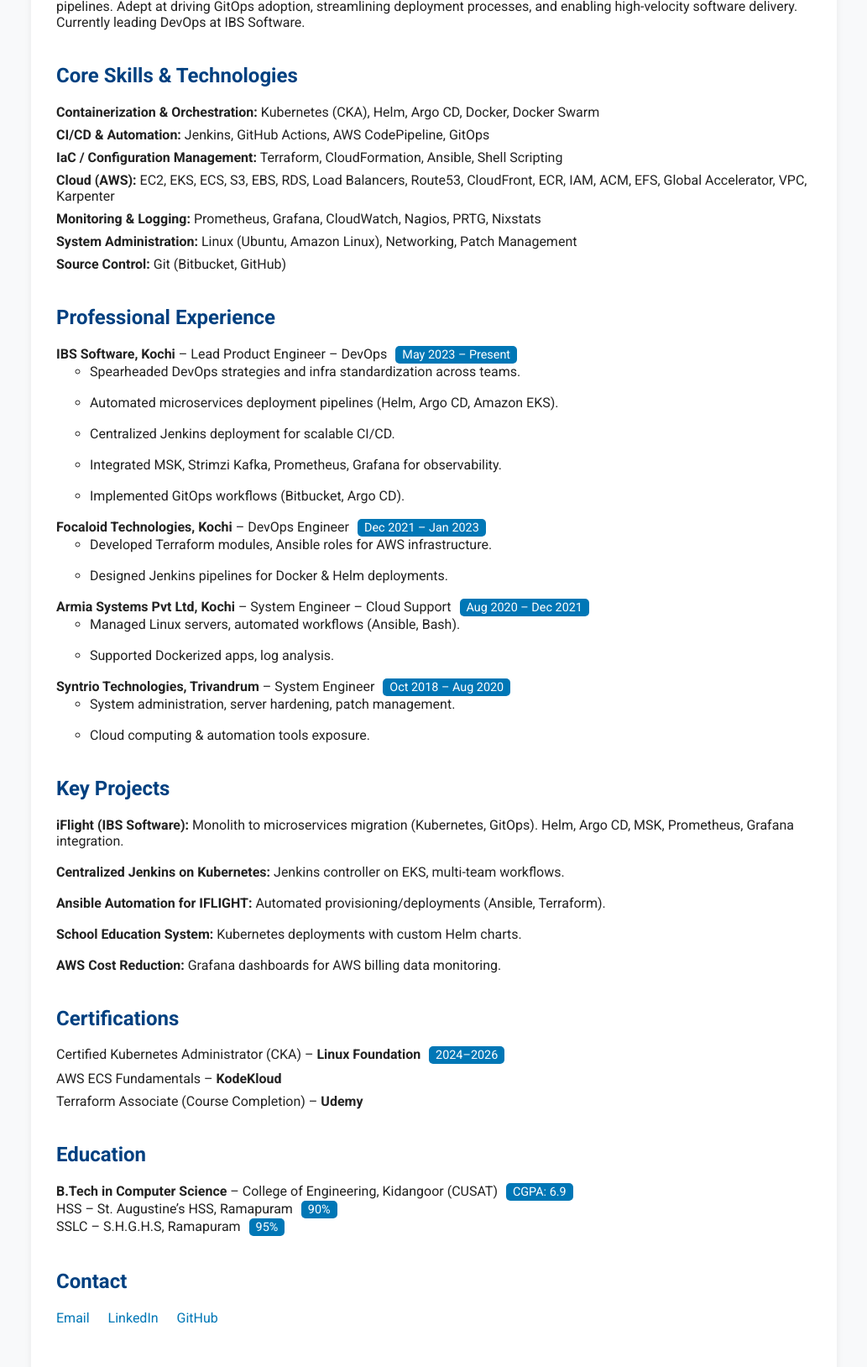
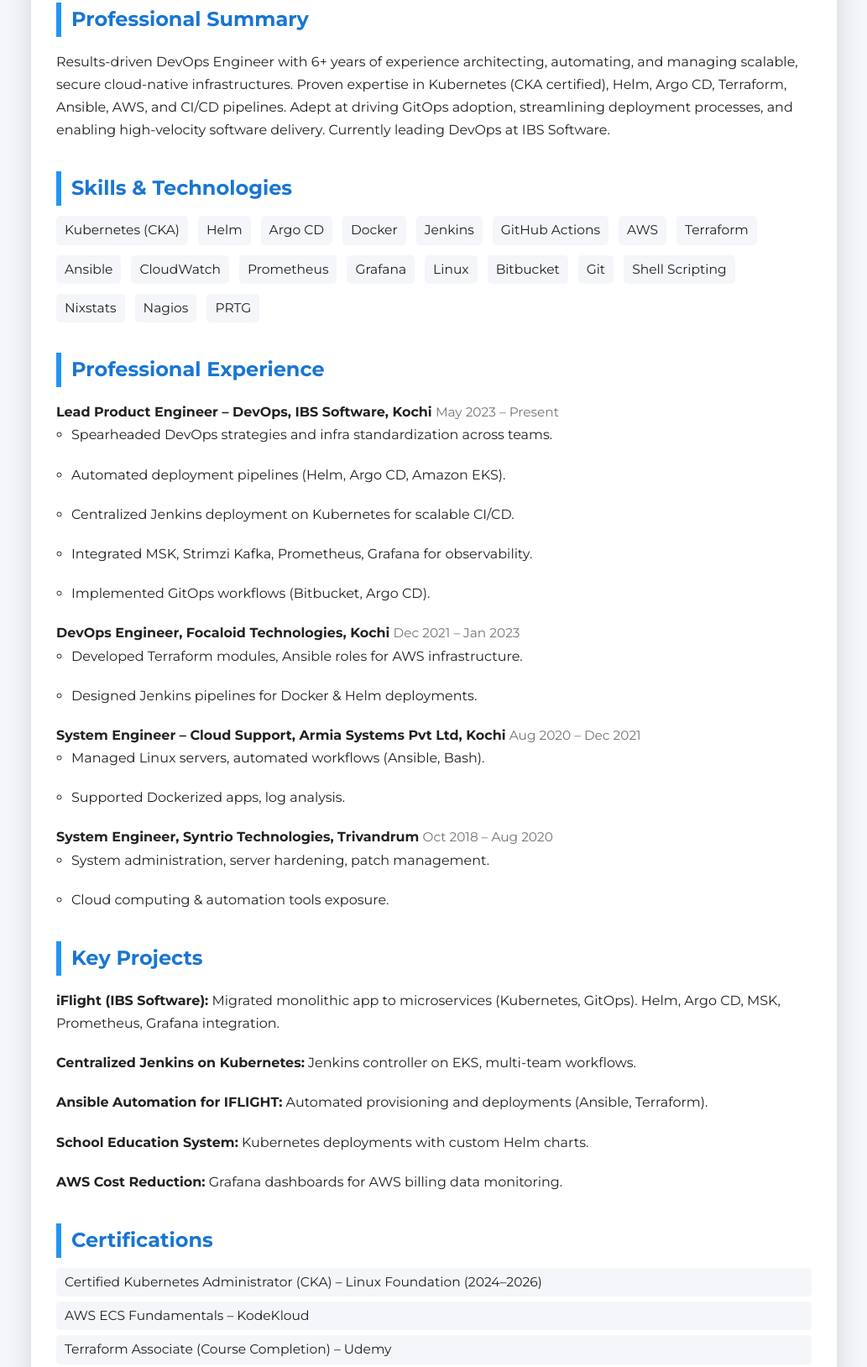
Before and after one commit to sruthymanohar/sruthymanohar.github.io, a plain HTML site: page index.html in a window 1280 px wide. Shown: the part 374-2002 px from the top of the page at 84% size, without its empty margins (123-1156 px from the left). Drawn offline with Linux system fonts and the light colour scheme.

Commit message:
Update index.html

```diff
--- a/index.html
+++ b/index.html
@@ -4,127 +4,176 @@
   <meta charset="UTF-8">
   <title>Sruthy Manohar | Lead DevOps Engineer</title>
   <meta name="viewport" content="width=device-width, initial-scale=1">
-  <meta name="description" content="Sruthy Manohar - Lead DevOps Engineer, CKA Certified, AWS, Kubernetes, Terraform, DevOps Portfolio">
-  <link href="https://fonts.googleapis.com/css?family=Roboto:400,700&display=swap" rel="stylesheet">
+  <meta name="description" content="Sruthy Manohar - Lead DevOps Engineer Portfolio">
+  <link href="https://fonts.googleapis.com/css?family=Montserrat:700,400&display=swap" rel="stylesheet">
   <style>
-    body { font-family: 'Roboto', sans-serif; margin: 0; background: #f8f9fa; color: #222; }
-    .container { max-width: 900px; margin: 50px auto; padding: 30px; background: #fff; border-radius: 10px; box-shadow: 0 2px 10px #0001;}
-    h1, h2, h3 { color: #004080; }
-    .subtitle { color: #333; font-size: 1.2em; }
-    .info { margin: 15px 0 30px 0;}
-    .section { margin-bottom: 40px; }
-    .skills, .exp, .projects, .certs, .edu { list-style: none; padding: 0; }
-    .skills li, .certs li { margin-bottom: 8px; }
-    .exp li, .projects li { margin-bottom: 18px; }
-    .contact a { color: #0077b6; text-decoration: none; margin-right: 18px; }
-    .badge { display: inline-block; background: #0077b6; color: #fff; border-radius: 5px; padding: 2px 8px; font-size: 0.9em; margin-left: 6px;}
-    @media (max-width: 600px) {
-      .container { margin: 0; padding: 10px; border-radius: 0; }
+    :root {
+      --accent: #1976d2;
+      --accent-light: #2196f3;
+      --bg: #f4f6fa;
+      --section-bg: #fff;
+      --text: #222;
+      --gray: #757575;
+    }
+    html, body { margin: 0; padding: 0; background: var(--bg); color: var(--text); font-family: 'Montserrat', sans-serif;}
+    body { line-height: 1.7; }
+    .container { max-width: 900px; margin: 40px auto; padding: 30px; background: var(--section-bg); border-radius: 12px; box-shadow: 0 4px 32px #0002;}
+    .avatar { width: 124px; height: 124px; border-radius: 50%; margin: 0 auto 16px auto; display: block; border: 3px solid var(--accent);}
+    h1 { text-align: center; margin-bottom: 0; color: var(--accent);}
+    .subtitle { text-align: center; color: var(--gray); font-size: 1.1em; margin-bottom: 18px;}
+    .info { text-align: center; margin-bottom: 26px; }
+    .info span { display: inline-block; margin: 0 10px; color: var(--gray);}
+    .info a { color: var(--accent-light); text-decoration: none; margin: 0 4px;}
+    section { margin-bottom: 36px; }
+    h2 { color: var(--accent); border-left: 6px solid var(--accent-light); padding-left: 12px; margin-bottom: 12px;}
+    ul { padding-left: 18px; }
+    .skills-list, .certs-list { display: flex; flex-wrap: wrap; gap: 12px; margin-top: 8px;}
+    .skills-list span, .certs-list span { background: var(--bg); border-radius: 5px; padding: 4px 10px; font-size: 0.97em;}
+    .exp-list, .projects-list { list-style: none; padding: 0;}
+    .exp-list li, .projects-list li { margin-bottom: 20px; }
+    .exp-job {font-weight:600;}
+    .exp-date {color: var(--gray); font-size: 0.96em;}
+    .project-title {font-weight:600;}
+    .certs-list { flex-direction: column; gap: 6px;}
+    .edu-list { list-style: square; padding-left: 20px;}
+    .contact { text-align: center; margin-top: 28px;}
+    .contact a { background: var(--accent); color: #fff; padding: 9px 24px; border-radius: 30px; text-decoration: none; font-weight: 600; display:inline-block; margin: 7px 6px;}
+    @media (max-width: 700px) {
+      .container { padding: 10px; }
+      .avatar { width: 90px; height: 90px;}
     }
   </style>
 </head>
 <body>
   <div class="container">
+    <img src="https://avatars.githubusercontent.com/sruthymanohar" alt="Sruthy Manohar" class="avatar">
     <h1>Sruthy Manohar</h1>
-    <div class="subtitle">Lead DevOps Engineer – AWS | Kubernetes | Terraform | CI/CD</div>
+    <div class="subtitle">
+      Lead DevOps Engineer &bull; Certified Kubernetes Administrator (CKA)
+    </div>
     <div class="info">
-      <span>📍 Kottayam, Kerala, India</span><br>
-      <span>📧 <a href="mailto:mail2sruthymanohar@gmail.com">mail2sruthymanohar@gmail.com</a></span> <br>
+      <span>📍 Kottayam, Kerala, India</span>
+      <span>📧 <a href="mailto:mail2sruthymanohar@gmail.com">mail2sruthymanohar@gmail.com</a></span>
       <span>
         <a href="https://github.com/sruthymanohar">GitHub</a> |
         <a href="https://www.linkedin.com/in/sruthy-manohar-9a9b54150/">LinkedIn</a>
       </span>
     </div>
 
-    <div class="section">
+    <section>
       <h2>Professional Summary</h2>
       <p>
         Results-driven DevOps Engineer with 6+ years of experience architecting, automating, and managing scalable, secure cloud-native infrastructures. Proven expertise in Kubernetes (CKA certified), Helm, Argo CD, Terraform, Ansible, AWS, and CI/CD pipelines. Adept at driving GitOps adoption, streamlining deployment processes, and enabling high-velocity software delivery. Currently leading DevOps at IBS Software.
       </p>
-    </div>
+    </section>
 
-    <div class="section">
-      <h2>Core Skills & Technologies</h2>
-      <ul class="skills">
-        <li><b>Containerization & Orchestration:</b> Kubernetes (CKA), Helm, Argo CD, Docker, Docker Swarm</li>
-        <li><b>CI/CD & Automation:</b> Jenkins, GitHub Actions, AWS CodePipeline, GitOps</li>
-        <li><b>IaC / Configuration Management:</b> Terraform, CloudFormation, Ansible, Shell Scripting</li>
-        <li><b>Cloud (AWS):</b> EC2, EKS, ECS, S3, EBS, RDS, Load Balancers, Route53, CloudFront, ECR, IAM, ACM, EFS, Global Accelerator, VPC, Karpenter</li>
-        <li><b>Monitoring & Logging:</b> Prometheus, Grafana, CloudWatch, Nagios, PRTG, Nixstats</li>
-        <li><b>System Administration:</b> Linux (Ubuntu, Amazon Linux), Networking, Patch Management</li>
-        <li><b>Source Control:</b> Git (Bitbucket, GitHub)</li>
-      </ul>
-    </div>
+    <section>
+      <h2>Skills & Technologies</h2>
+      <div class="skills-list">
+        <span>Kubernetes (CKA)</span>
+        <span>Helm</span>
+        <span>Argo CD</span>
+        <span>Docker</span>
+        <span>Jenkins</span>
+        <span>GitHub Actions</span>
+        <span>AWS</span>
+        <span>Terraform</span>
+        <span>Ansible</span>
+        <span>CloudWatch</span>
+        <span>Prometheus</span>
+        <span>Grafana</span>
+        <span>Linux</span>
+        <span>Bitbucket</span>
+        <span>Git</span>
+        <span>Shell Scripting</span>
+        <span>Nixstats</span>
+        <span>Nagios</span>
+        <span>PRTG</span>
+      </div>
+    </section>
 
-    <div class="section">
+    <section>
       <h2>Professional Experience</h2>
-      <ul class="exp">
+      <ul class="exp-list">
         <li>
-          <b>IBS Software, Kochi</b> – Lead Product Engineer – DevOps <span class="badge">May 2023 – Present</span>
+          <span class="exp-job">Lead Product Engineer – DevOps, IBS Software, Kochi</span>
+          <span class="exp-date">May 2023 – Present</span>
           <ul>
             <li>Spearheaded DevOps strategies and infra standardization across teams.</li>
-            <li>Automated microservices deployment pipelines (Helm, Argo CD, Amazon EKS).</li>
-            <li>Centralized Jenkins deployment for scalable CI/CD.</li>
+            <li>Automated deployment pipelines (Helm, Argo CD, Amazon EKS).</li>
+            <li>Centralized Jenkins deployment on Kubernetes for scalable CI/CD.</li>
             <li>Integrated MSK, Strimzi Kafka, Prometheus, Grafana for observability.</li>
             <li>Implemented GitOps workflows (Bitbucket, Argo CD).</li>
           </ul>
         </li>
         <li>
-          <b>Focaloid Technologies, Kochi</b> – DevOps Engineer <span class="badge">Dec 2021 – Jan 2023</span>
+          <span class="exp-job">DevOps Engineer, Focaloid Technologies, Kochi</span>
+          <span class="exp-date">Dec 2021 – Jan 2023</span>
           <ul>
             <li>Developed Terraform modules, Ansible roles for AWS infrastructure.</li>
             <li>Designed Jenkins pipelines for Docker & Helm deployments.</li>
           </ul>
         </li>
         <li>
-          <b>Armia Systems Pvt Ltd, Kochi</b> – System Engineer – Cloud Support <span class="badge">Aug 2020 – Dec 2021</span>
+          <span class="exp-job">System Engineer – Cloud Support, Armia Systems Pvt Ltd, Kochi</span>
+          <span class="exp-date">Aug 2020 – Dec 2021</span>
           <ul>
             <li>Managed Linux servers, automated workflows (Ansible, Bash).</li>
             <li>Supported Dockerized apps, log analysis.</li>
           </ul>
         </li>
         <li>
-          <b>Syntrio Technologies, Trivandrum</b> – System Engineer <span class="badge">Oct 2018 – Aug 2020</span>
+          <span class="exp-job">System Engineer, Syntrio Technologies, Trivandrum</span>
+          <span class="exp-date">Oct 2018 – Aug 2020</span>
           <ul>
             <li>System administration, server hardening, patch management.</li>
             <li>Cloud computing & automation tools exposure.</li>
           </ul>
         </li>
       </ul>
-    </div>
+    </section>
 
-    <div class="section">
+    <section>
       <h2>Key Projects</h2>
-      <ul class="projects">
-        <li><b>iFlight (IBS Software):</b> Monolith to microservices migration (Kubernetes, GitOps). Helm, Argo CD, MSK, Prometheus, Grafana integration.</li>
-        <li><b>Centralized Jenkins on Kubernetes:</b> Jenkins controller on EKS, multi-team workflows.</li>
-        <li><b>Ansible Automation for IFLIGHT:</b> Automated provisioning/deployments (Ansible, Terraform).</li>
-        <li><b>School Education System:</b> Kubernetes deployments with custom Helm charts.</li>
-        <li><b>AWS Cost Reduction:</b> Grafana dashboards for AWS billing data monitoring.</li>
+      <ul class="projects-list">
+        <li>
+          <span class="project-title">iFlight (IBS Software):</span> Migrated monolithic app to microservices (Kubernetes, GitOps). Helm, Argo CD, MSK, Prometheus, Grafana integration.
+        </li>
+        <li>
+          <span class="project-title">Centralized Jenkins on Kubernetes:</span> Jenkins controller on EKS, multi-team workflows.
+        </li>
+        <li>
+          <span class="project-title">Ansible Automation for IFLIGHT:</span> Automated provisioning and deployments (Ansible, Terraform).
+        </li>
+        <li>
+          <span class="project-title">School Education System:</span> Kubernetes deployments with custom Helm charts.
+        </li>
+        <li>
+          <span class="project-title">AWS Cost Reduction:</span> Grafana dashboards for AWS billing data monitoring.
+        </li>
       </ul>
-    </div>
+    </section>
 
-    <div class="section">
+    <section>
       <h2>Certifications</h2>
-      <ul class="certs">
-        <li>Certified Kubernetes Administrator (CKA) – <b>Linux Foundation</b> <span class="badge">2024–2026</span></li>
-        <li>AWS ECS Fundamentals – <b>KodeKloud</b></li>
-        <li>Terraform Associate (Course Completion) – <b>Udemy</b></li>
+      <div class="certs-list">
+        <span>Certified Kubernetes Administrator (CKA) – Linux Foundation (2024–2026)</span>
+        <span>AWS ECS Fundamentals – KodeKloud</span>
+        <span>Terraform Associate (Course Completion) – Udemy</span>
+      </div>
+    </section>
+
+    <section>
+      <h2>Education</h2>
+      <ul class="edu-list">
+        <li><b>B.Tech in Computer Science</b>, College of Engineering, Kidangoor (CUSAT), CGPA: 6.9</li>
+        <li>HSS: St. Augustine’s HSS, Ramapuram – 90%</li>
+        <li>SSLC: S.H.G.H.S, Ramapuram – 95%</li>
       </ul>
-    </div>
+    </section>
 
-    <div class="section">
-      <h2>Education</h2>
-      <ul class="edu">
-        <li><b>B.Tech in Computer Science</b> – College of Engineering, Kidangoor (CUSAT) <span class="badge">CGPA: 6.9</span></li>
-        <li>HSS – St. Augustine’s HSS, Ramapuram <span class="badge">90%</span></li>
-        <li>SSLC – S.H.G.H.S, Ramapuram <span class="badge">95%</span></li>
-      </ul>
-    </div>
-
-    <div class="section contact">
-      <h2>Contact</h2>
-      <a href="mailto:mail2sruthymanohar@gmail.com">Email</a>
+    <div class="contact">
+      <a href="mailto:mail2sruthymanohar@gmail.com">Email Me</a>
       <a href="https://www.linkedin.com/in/sruthy-manohar-9a9b54150/">LinkedIn</a>
       <a href="https://github.com/sruthymanohar">GitHub</a>
     </div>
```
